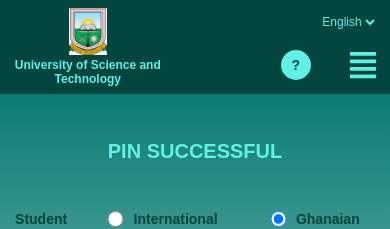
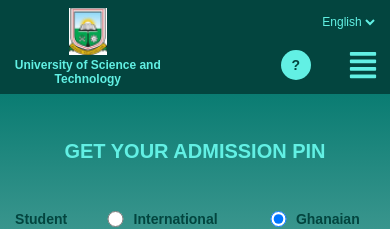
Before and after one commit to eben-arkoh-amoah/umat, a React (Create React App) app: page /buy-pin/personal-info in a window 390 px wide. Shown: the top 229 px of the page. Built offline with nearby package versions, Linux system fonts and the light colour scheme.

Commit message:
added media query to the pinsuccessfully purchased page

```diff
--- a/src/components/buyPin/credentials/index.tsx
+++ b/src/components/buyPin/credentials/index.tsx
@@ -15,6 +15,14 @@
     img{
         width: 100%;
         height: 200px;
+    }
+}
+
+@media(max-width: 600px){
+    flex-direction: column-reverse;
+
+    img{
+        margin-top: -180px;
     }
 }
 `
@@ -54,6 +62,10 @@
     color: #009688;
     font-weight: bold;
 }
+
+@media (max-width: 600px){
+    width: 100%;
+}
 `
 
 
--- a/src/components/buyPin/index.tsx
+++ b/src/components/buyPin/index.tsx
@@ -11,7 +11,7 @@
   return (
     <Styles.Container>
       {
-        location.includes("payment") ? <h1>GET YOUR ADMISSION PIN</h1> : <h1>PIN SUCCESSFUL</h1>
+     location.includes("payment") || location.includes("personal-info") ? <h1>GET YOUR ADMISSION PIN</h1> : <h1>PIN SUCCESSFUL</h1>
       }
      { <Styles.SectionContainerCard>
         <Styles.BigCard className={location.includes("/buy-pin/successful") ? "max" : ""}>
```
